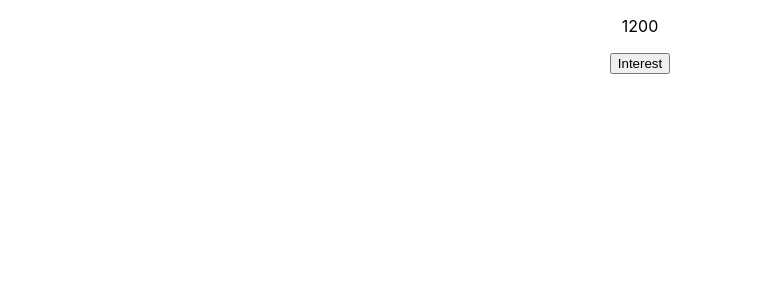
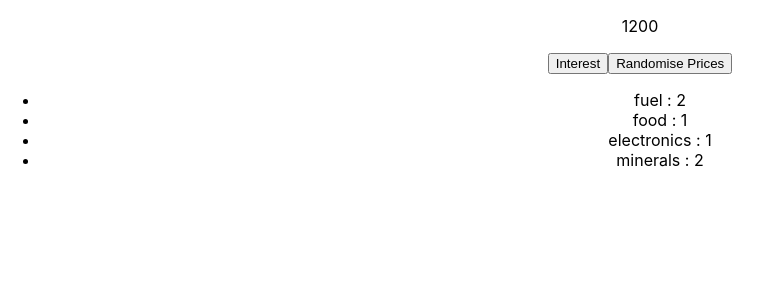
Before and after one commit to crianonim/star-trader, a React (Create React App) app: page / in a window 1280 px wide. Shown: the top 300 px of the page, without its empty margins (0-772 px from the left). Built offline with nearby package versions, Linux system fonts and the light colour scheme.

Commit message:
Add prices randomising

```diff
--- a/src/App.js
+++ b/src/App.js
@@ -5,8 +5,23 @@ import {Provider} from 'react-redux';
 import rootReducer from './reducers/rootReducer';
 
 import Main from './Main';
-
-const store=createStore(rootReducer,{money:1000});
+const randInt=(max)=>(Math.random()*max)>>0;
+const store=createStore(rootReducer,{
+  prices:{
+    fuel:randInt(10),
+    food:randInt(10),
+    electronics:randInt(10),
+    minerals:randInt(10)
+  },
+  inventory:{
+    money:1000,
+    fuel:100,
+    food:0,
+    electronics:0,
+    minerals:20
+  }
+},
+window.__REDUX_DEVTOOLS_EXTENSION__ && window.__REDUX_DEVTOOLS_EXTENSION__());
 console.log(store.getState())
 store.dispatch({type:"INTEREST",rate:1.20})
 console.log(store.getState())
--- a/src/Main.js
+++ b/src/Main.js
@@ -1,12 +1,26 @@
 import React from 'react'
 import {useSelector,useDispatch} from 'react-redux';
+import * as actions from './reducers/actionCreators';
 const Main = (props)=>{
     const dispatch=useDispatch();
-    const money=useSelector( (state)=>state.money)
+    const money=useSelector( (state)=>state.inventory.money);
+    const prices=useSelector( (state)=>state.prices);
     return (
         <>
         <p>{money}</p>
-        <button onClick={()=>dispatch({type:"INTEREST",rate:1.01})}>Interest</button>
+        <button onClick={()=>dispatch({type:"INTEREST",rate:1.06})}>Interest</button>
+        <button onClick={actions.createActionRandomisePrices(dispatch,prices)}>Randomise Prices</button>
+
+        <div className="Price list">
+            <ul>
+
+            {Object.entries(prices).map(([item,price])=>
+                (<li key={item}>
+                    {item} : {price}
+                </li>)
+            )}
+            </ul>
+        </div>
         </>
     )
 }
--- /dev/null
+++ b/src/reducers/actionCreators.js
@@ -0,0 +1,14 @@
+import 'redux'
+
+
+const changePrice= (n)=>{
+    const price=n+2-((Math.random()*5)>>0);
+    return Math.max(1,Math.min(10,price))
+}
+export const createActionRandomisePrices=(dispatch,prices)=>{
+    return ()=>{
+        const newPrices=Object.fromEntries(Object.entries(prices).map(([item,price])=>[item,changePrice(price)]))
+        console.log({newPrices});
+        dispatch({type:"RANDOMISE_PRICES",prices:newPrices})
+    }
+}
--- a/src/reducers/rootReducer.js
+++ b/src/reducers/rootReducer.js
@@ -1,9 +1,22 @@
-const rootReducer=(state,action)=>{
- if (action.type==="INTEREST"){
-     return {...state,money:state.money*action.rate}
- } else {
-     return state;
- }
+
+
+const rootReducer = (state, action) => {
+    switch (action.type) {
+        case 'INTEREST':
+            return {
+                ...state, inventory: {
+                    ...state.actioninventory,
+                    money: state.inventory.money * action.rate || 1.01
+                }
+            }
+        case 'RANDOMISE_PRICES':
+
+            return {...state,prices:action.prices}
+
+
+        default:
+            return state;
+    }
 }
 
 export default rootReducer;
```
